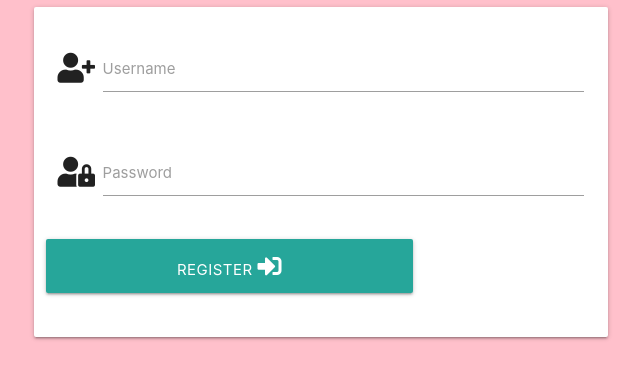
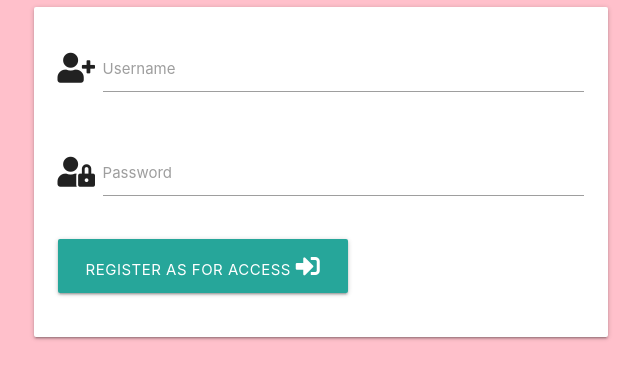
Before and after one commit to BarryBlock88/DIYcookbook, a Flask app: page /register in a window 1280 px wide. Shown: the part 271-650 px from the top of the page, without its empty margins (319-960 px from the left). Run offline with Flask 2, Linux system fonts and the light colour scheme; some libraries are stand-ins or nearby versions.

Commit message:
update url links to pages

```diff
--- a/templates/base.html
+++ b/templates/base.html
@@ -27,7 +27,7 @@
                     <li><a href="{{ url_for('home') }}">Home</a></li>
                     {% if session.user %}
                         <li><a href="{{ url_for('profile', username=session['user']) }}">Profile</a></li>
-                        <li><a href="#">Categories</a></li>
+                        <li><a href="{{ url_for('categories') }}">Categories</a></li>
                         <li><a href="{{ url_for('get_recipes') }}">Recipes</a></li>
                         <li><a href="{{ url_for('logout') }}">Log Out</a></li>
                     {% else %}
@@ -46,7 +46,7 @@
             <li><a href="{{ url_for('home') }}">Home</a></li>
             {% if session.user %}
                 <li><a href="{{ url_for('profile', username=session['user']) }}">Profile</a></li>
-                <li><a href="#">Categories</a></li>
+                <li><a href="{{ url_for('categories') }}">Categories</a></li>
                 <li><a href="{{ url_for('get_recipes') }}">Recipes</a></li>
                 <li><a href="{{ url_for('logout') }}">Log Out</a></li>
             {% else %}
--- a/templates/categories.html
+++ b/templates/categories.html
@@ -4,8 +4,6 @@
 <h1>hey bitches!</h1>
 
     {% for recipe in recipes %}
-        {{ recipe.recipe_name }}<br>
         {{ recipe.category_name }}<br>
-        {{ recipe.prep_time }}<br>
     {% endfor %}
 {% endblock %}
--- a/templates/register.html
+++ b/templates/register.html
@@ -26,9 +26,11 @@
                 </div>
                 <!-- register -->
                 <div class="row">
-                    <button type="submit" class="col s8 btn-large light-teal darken-4 text-shadow">
-                        Register <i class="fas fa-sign-in-alt"></i>
-                    </button>
+                    <div class="col s12">
+                        <button type="submit" class="btn-large light-teal darken-4 center-align text-shadow">
+                            Register as for Access  <i class="fas fa-sign-in-alt"></i>
+                        </button>
+                    </div>
                 </div>
             </div>
         </form>
```
Also changed, not shown: templates/login.html (+8 -6 lines), templates/new_recipes.html (deleted, +0 -10 lines).
